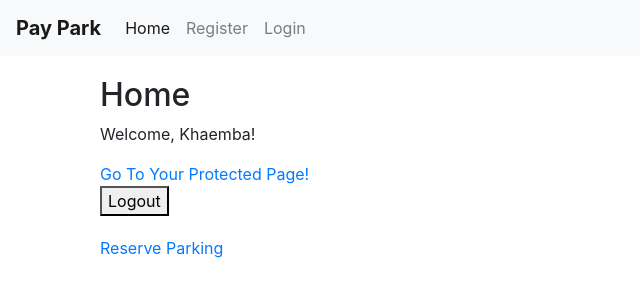
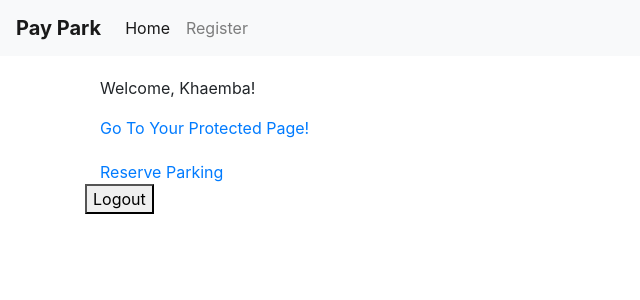
Before and after one commit to Muliro1/Pay_Park, a Django app: page /home/ in a window 1280 px wide. Shown: the top 300 px of the page, without its empty margins (0-640 px from the left). Run offline with Django 5.2, Linux system fonts and the light colour scheme; a user stored in the database is signed in; some libraries are stand-ins or nearby versions.

Commit message:
ft-login-button-fix

```diff
--- a/parking/users/templates/base.html
+++ b/parking/users/templates/base.html
@@ -32,9 +32,11 @@
                 <li class="nav-item">
                     <a class="nav-link" href="{% url 'register' %}">Register</a>
                 </li>
+                {% if not user.is_authenticated %}
                 <li class="nav-item">
                     <a class="nav-link" href="{% url 'login' %}">Login</a>
                 </li>
+                {% endif %}
             </ul>
         </div>
     </nav>
--- a/parking/users/templates/users/home.html
+++ b/parking/users/templates/users/home.html
@@ -3,17 +3,18 @@
 {% block content %}
 <body>
     <div class="container">
-        <h2>Home</h2>
         <p>Welcome, {{request.user.username}}!</p>
         <a href="{% url 'logout' %}">Go To Your Protected Page!</a>
-        <form action="{% url 'logout' %}" method="post">
-            {% csrf_token %}
-            <button type="submit">Logout</button>
-        </form>
     </div>
     <div class="container">
         <a href="{% url 'reserve_parking' %}">Reserve Parking</a>
     </div>
+
+    <form action="{% url 'logout' %}" method="post">
+        {% csrf_token %}
+        <button type="submit">Logout</button>
+    </form>
+
 </body>
 
 {% endblock %}
```
Also changed, not shown: parking/db.sqlite3.
